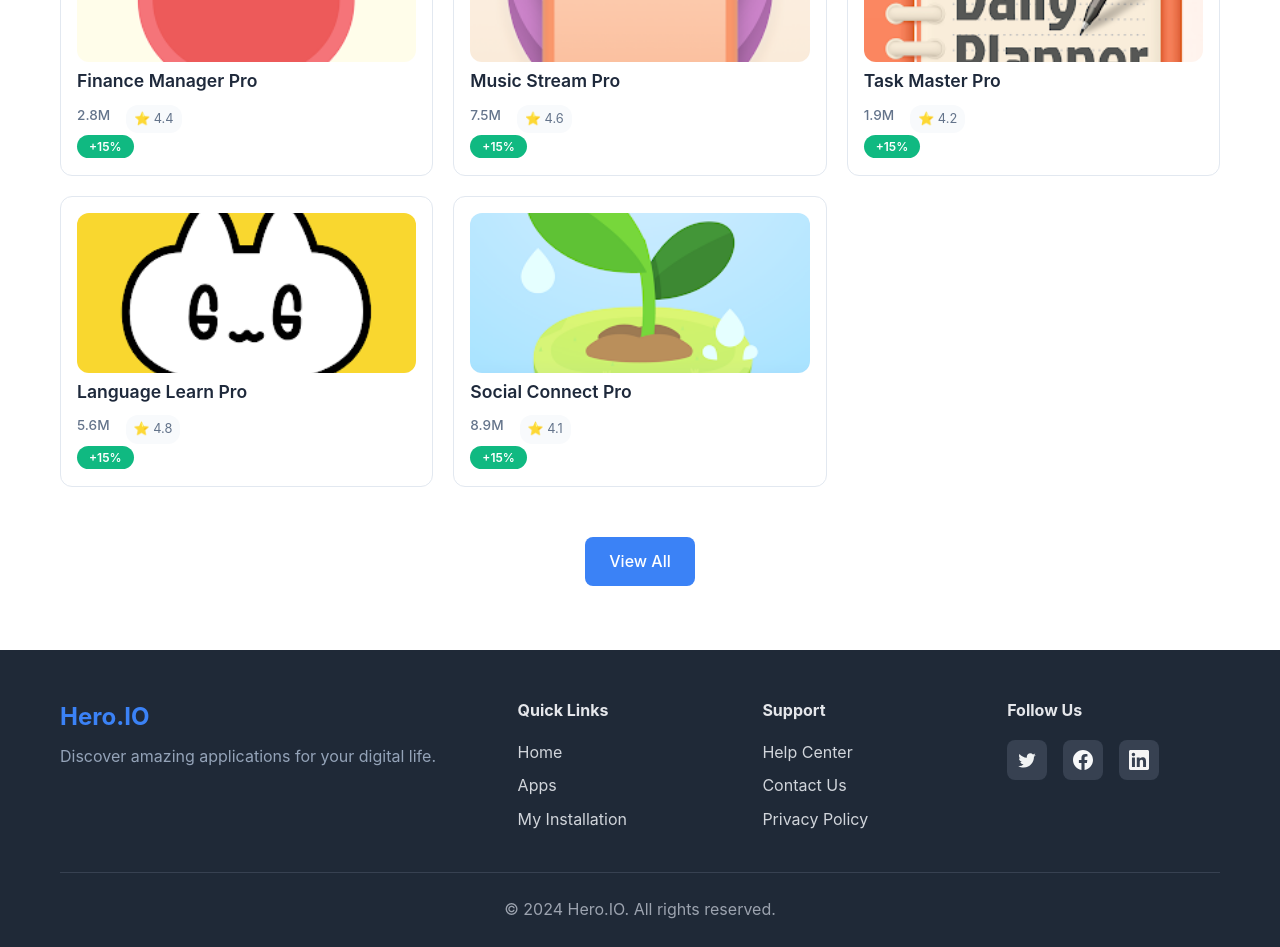
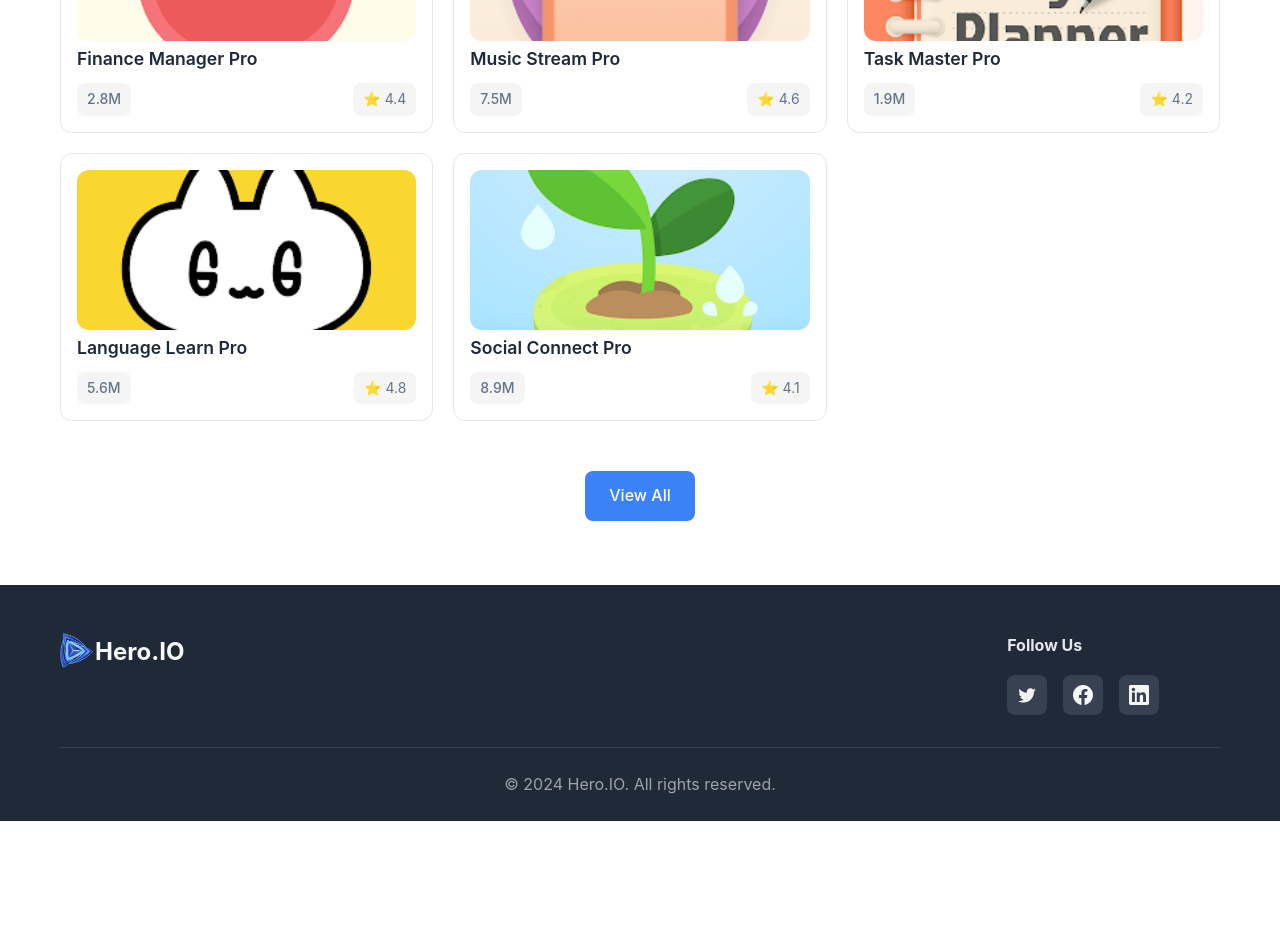
Before and after one commit to maomao09198/hero-io-app, a React app: page / in a window 1280 px wide. Shown: the part 1940-2887 px from the top of the page. After the commit the page ends 2761 px from the top, so only its background shows below. Built offline with nearby package versions, Linux system fonts and the light colour scheme; the HTML template or start-up script is replaced by a standard one.

Commit message:
adding small details

```diff
--- a/src/components/Footer.jsx
+++ b/src/components/Footer.jsx
@@ -6,27 +6,18 @@ const Footer = () => {
     <footer className="footer">
       <div className="container">
         <div className="footer-content">
-          <div className="footer-section">
-            <h3>Hero.IO</h3>
-            <p>Discover amazing applications for your digital life.</p>
+          <div className="footer-section" style={{ display: 'flex'}}>
+            <img src="/images/icons/logo.png" alt="Hero.IO" className="logo-image" />
+  <h2 style={{ margin: 0 }}>Hero.IO</h2>
+
           </div>
 
           <div className="footer-section">
-            <h4>Quick Links</h4>
-            <ul>
-              <li><a href="/">Home</a></li>
-              <li><a href="/apps">Apps</a></li>
-              <li><a href="/installation">My Installation</a></li>
-            </ul>
+
           </div>
 
           <div className="footer-section">
-            <h4>Support</h4>
-            <ul>
-              <li><a href="#">Help Center</a></li>
-              <li><a href="#">Contact Us</a></li>
-              <li><a href="#">Privacy Policy</a></li>
-            </ul>
+
           </div>
 
          <div className="footer-section">
--- a/src/pages/Home.css
+++ b/src/pages/Home.css
@@ -293,7 +293,7 @@
 
 .app-stats {
   display: flex;
-  gap: 1rem;
+  gap: rem;
   font-size: 0.9rem;
   color: #64748b;
 }
@@ -308,18 +308,8 @@
   gap: 0.25rem;
 }
 
-.app-growth {
-  margin-left: auto;
-}
 
-.growth-badge {
-  background: #10b981;
-  color: white;
-  padding: 0.25rem 0.75rem;
-  border-radius: 20px;
-  font-size: 0.8rem;
-  font-weight: 600;
-}
+
 
 /* Mobile Responsive */
 @media (max-width: 768px) {
--- a/src/pages/Home.jsx
+++ b/src/pages/Home.jsx
@@ -114,17 +114,41 @@ const Home = () => {
                 <img src={app.image} alt={app.title} className="app-image" />
                 <div className="app-info">
                   <h3 className="app-title">{app.title}</h3>
-                  <div className="app-stats">
-                    <span className="downloads">{app.downloads >= 1000000
-                      ? (app.downloads / 1000000).toFixed(1) + 'M'
-                      : (app.downloads / 1000).toFixed(1) + 'K'
-                    }</span>
-                    <span className="rating">⭐ {app.ratingAvg}</span>
-                  </div>
+                 <div
+  className="app-stats"
+  style={{ display: "flex", justifyContent: "space-between", gap: "10px" }}
+>
+  {/* Downloads Box */}
+  <span
+    className="downloads"
+    style={{
+      backgroundColor: "#f5f5f5",
+      padding: "5px 10px",
+      borderRadius: "8px",
+      fontSize: "14px",
+    }}
+  >
+    {app.downloads >= 1000000
+      ? (app.downloads / 1000000).toFixed(1) + "M"
+      : (app.downloads / 1000).toFixed(1) + "K"}
+  </span>
+
+  {/* Rating Box */}
+  <span
+    className="rating"
+    style={{
+      backgroundColor: "#f5f5f5",
+      padding: "5px 10px",
+      borderRadius: "8px",
+      fontSize: "14px",
+    }}
+  >
+    ⭐ {app.ratingAvg}
+  </span>
+</div>
+
                 </div>
-                <div className="app-growth">
-                  <span className="growth-badge">+15%</span>
-                </div>
+
               </div>
             ))}
           </div>
```
